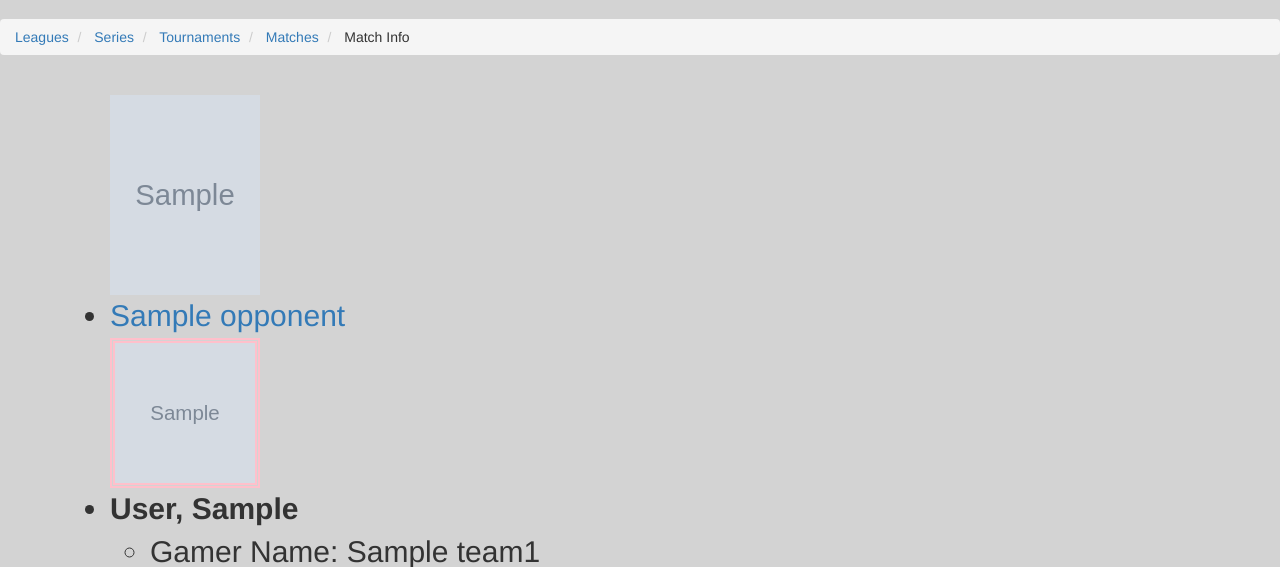
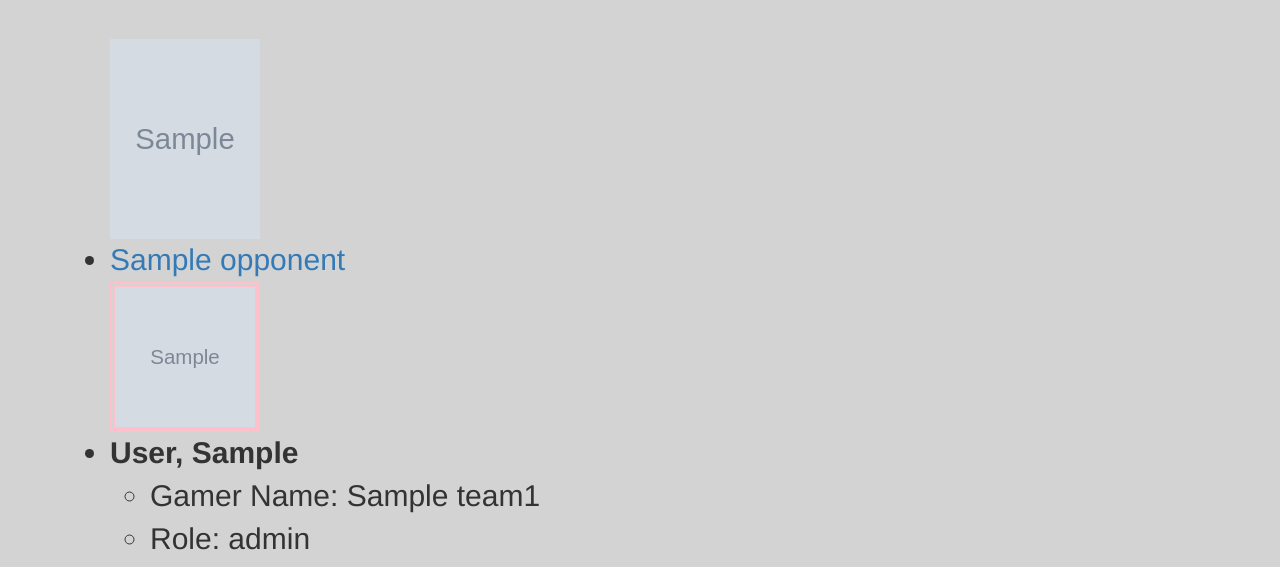
Before and after one commit to chloeb292/lol_waaat, a Flask app: template templates/opponents.html in a window 1280 px wide. Shown: the part 51-618 px from the top of the page. Run offline with Flask 2, Linux system fonts and the light colour scheme; the template is opened without the code that fills it: most values are stand-ins (such as "Sample title", 1, 10 or a date in 2020); grey boxes marked "Sample" are stand-in pictures; some libraries are stand-ins or nearby versions.

Commit message:
Revert "This is the entire site actually working :D Breadcrumbs and navigation is very simple. However it is pretty slow."
This reverts commit 419e70a30e2272f40d1bc6a1718f1f9fe669f0c0.

```diff
--- a/app.py
+++ b/app.py
@@ -37,7 +37,6 @@ def series():
 
 @app.route("/tournaments")
 def tournaments():
-    serie_id = request.args["serie_id"]
     tournaments = ps.get_tournaments(serie_id)
     return render_template("tournaments.html", message="These are the tournaments for the series", tournaments = tournaments);
 
--- a/templates/matches.html
+++ b/templates/matches.html
@@ -1,7 +1,7 @@
 <ul class="breadcrumb">
     <li><a href="/leagues">Leagues</a></li>
-    <li> <a href="/series?league_id={{matches[0]['league_id']}}">  Series </a></li>
-    <li> <a href="/tournaments?serie_id={{matches[0]['serie_id']}}">  Tournaments </a></li>
+    <li> <a href="/series/{{matches[0]['league_id']}}">  Series </a></li>
+    <li> <a href="/tournaments/{{matches[0]['serie_id']}}">  Tournaments </a></li>
     <Li> Matches</Li>
  </ul>
 
--- a/templates/opponents.html
+++ b/templates/opponents.html
@@ -1,10 +1,3 @@
-<ul class="breadcrumb">
-    <li><a href="/leagues">Leagues</a></li>
-    <li> <a href="/series?league_id={{match[0]['league_id']}}">  Series </a></li>
-    <li> <a href="/tournaments?serie_id={{match[0]['serie_id']}}">  Tournaments </a></li>
-    <li> <a href="/matches?tournament_id={{match[0]['tournament_id']}}">  Matches </a></li>
-    <Li> Match Info</Li>
- </ul>
 
 
 {% extends "base.html" %}
--- a/templates/series.html
+++ b/templates/series.html
@@ -15,7 +15,7 @@
 
     <ul style="font-size:20px;">
         {% for s in series %}
-        <li><a href="/tournaments?serie_id={{ s['id'] }}">{{s['full_name'] }}</a></li>
+        <li><a href="/tournaments/serie_id={{ s['id'] }}">{{s['full_name'] }}</a></li>
         {% endfor %}
     </ul>
 
--- a/templates/tournaments.html
+++ b/templates/tournaments.html
@@ -1,7 +1,9 @@
+
+
 
 <ul class="breadcrumb">
     <li><a href="/leagues">Leagues</a></li>
-    <li> <a href="/series?league_id={{tournaments[0]['league_id']}}">  Series </a></li>
+    <li> <a href="/series/league_id={{tournaments[0]['league_id']}}">  Series </a></li>
     <Li> Tournaments</Li>
  </ul>
 
```
